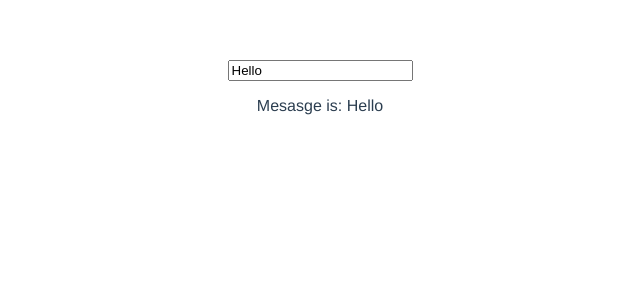
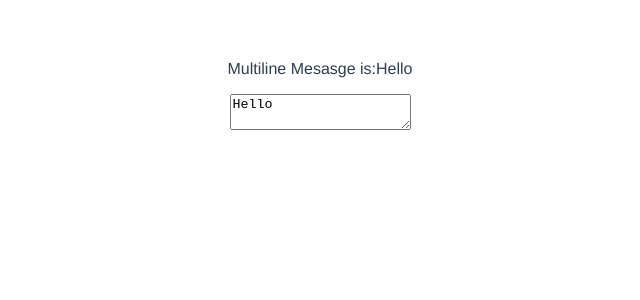
Before and after one commit to erwinchang/vue-example, a Vue app in the folder my-vite/: page / in a window 1280 px wide. Shown: the top 300 px of the page, without its empty margins (320-960 px from the left). Built offline with nearby package versions, Linux system fonts and the light colour scheme.

Commit message:
modify readme

```diff
--- a/my-vite/src/App.vue
+++ b/my-vite/src/App.vue
@@ -9,6 +9,6 @@ export default{
 </script>
 
 <template>
-  <input v-model="message" placeholder="edit me"></input>
-  <p>Mesasge is: {{ message }}</p>
+  <p><span>Multiline Mesasge is:</span>{{ message }}</p>
+  <textarea v-model="message" placeholder="add multiple lines"></textarea>
 </template>
```
Also changed, not shown: 1 other file (tests, documents, lock files or other folders).
